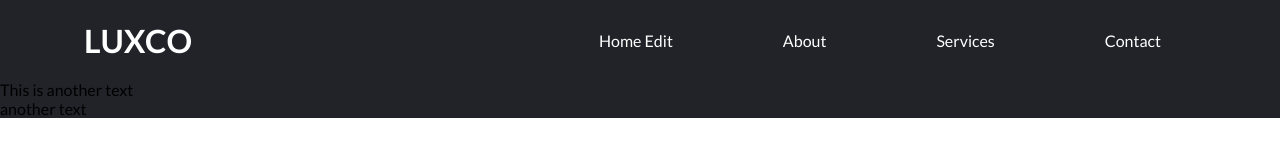
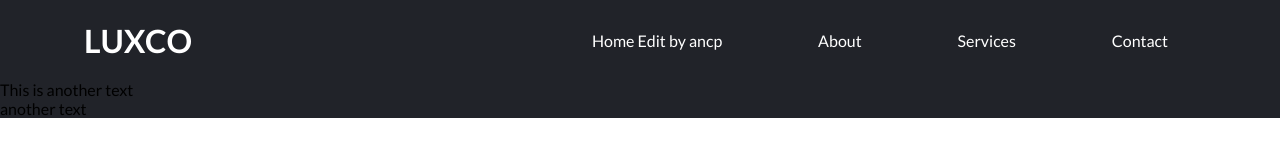
Before and after one commit to SIRIUS-webkit/Git-Tuto, a plain HTML site: page main.html in a window 1280 px wide. Drawn offline with Linux system fonts and the light colour scheme.

Commit message:
Update main.html
update by ancp

```diff
--- a/main.html
+++ b/main.html
@@ -21,7 +21,7 @@
           <span class="bar"></span>
         </div>
         <ul class="nav-menu">
-          <li><a href="#" class="nav-links">Home Edit</a></li>
+          <li><a href="#" class="nav-links">Home Edit by ancp</a></li>
           <li><a href="#" class="nav-links">About</a></li>
           <li><a href="#" class="nav-links">Services</a></li>
           <li><a href="#" class="nav-links">Contact</a></li>
```
